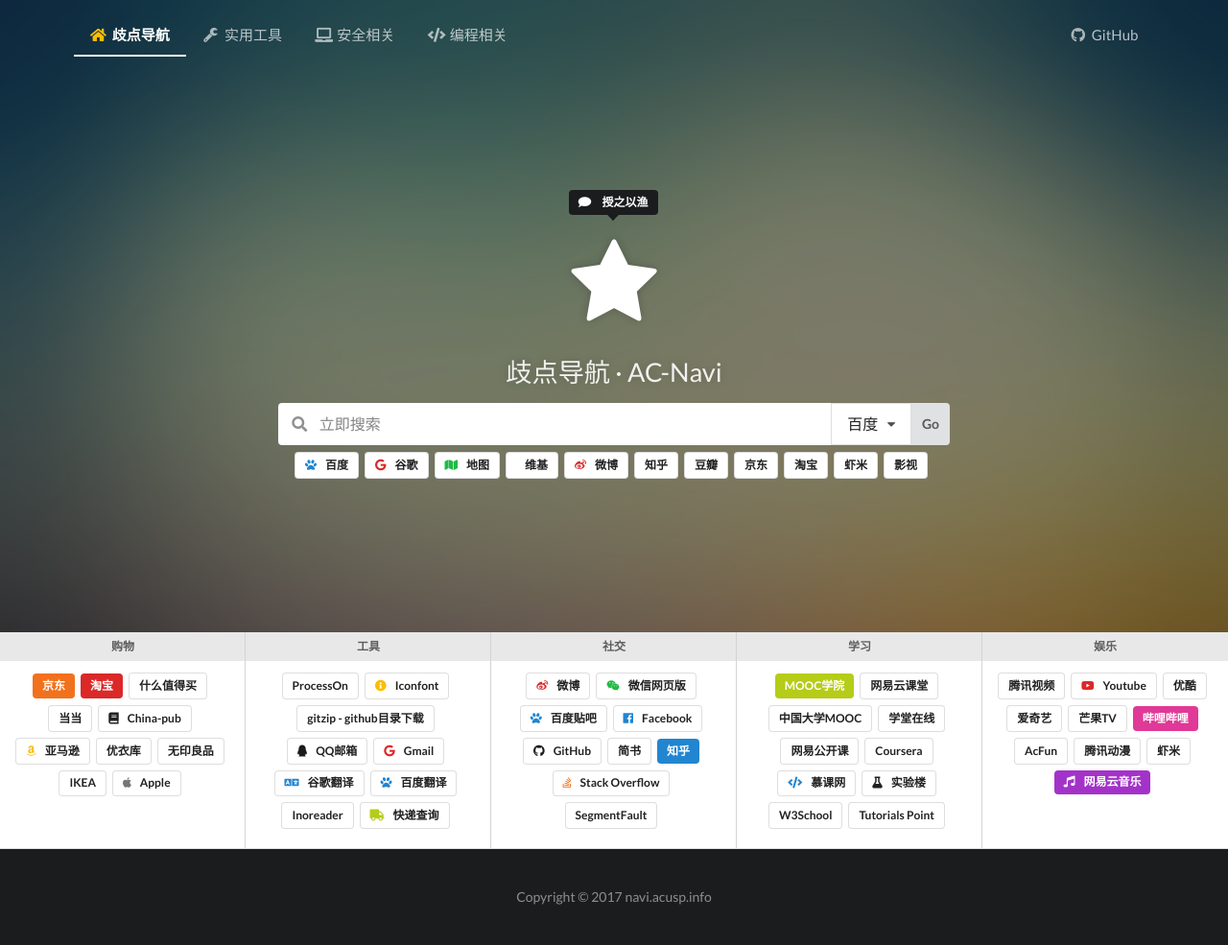
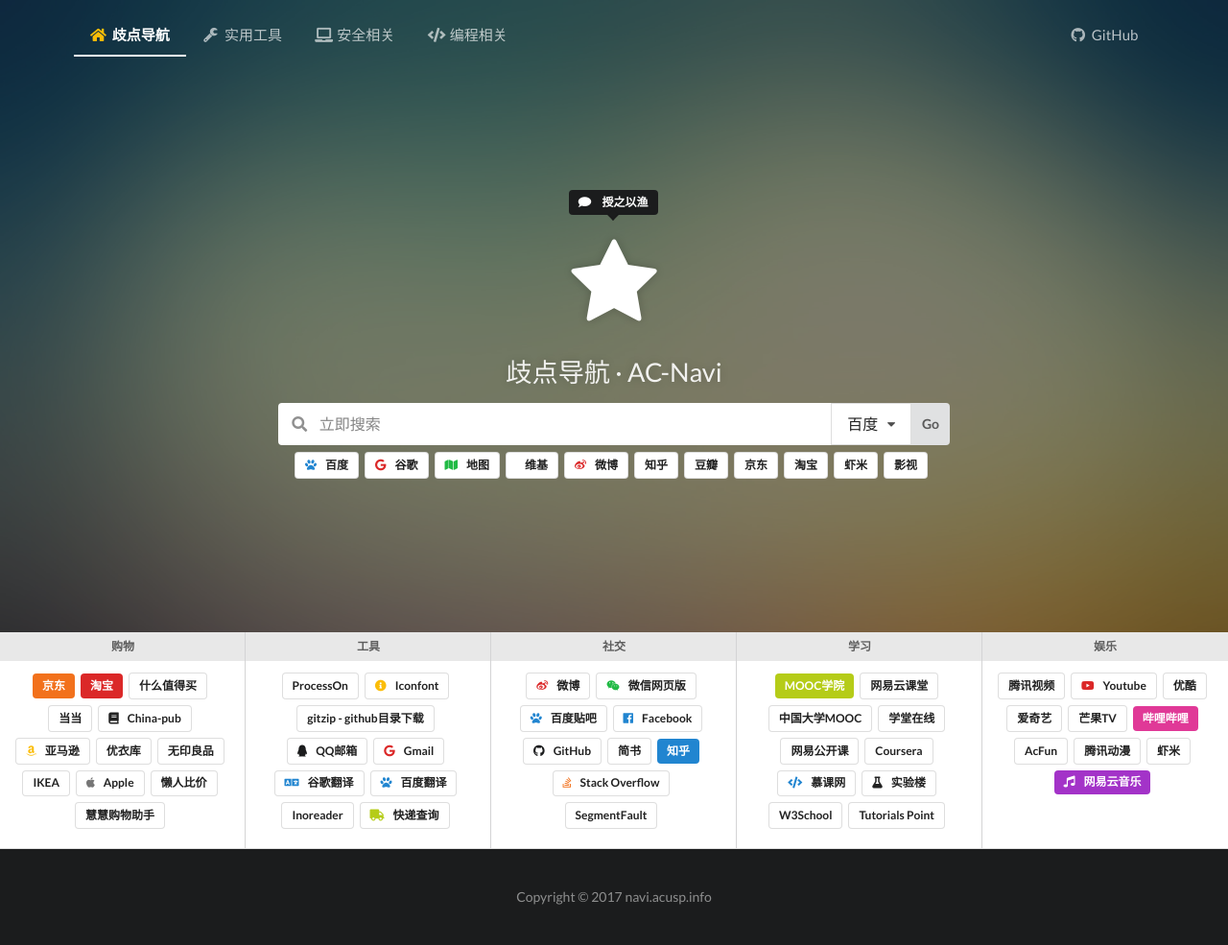
Before and after one commit to acusp/AC-Navi, a Jekyll site: the page built from index.html, in a window 1280 px wide. Shown: the whole page at 96% size. Built offline with Jekyll 4.4.1, drawn with Linux system fonts in a browser that asks for light colours; comment, search, counter and statistics services are not loaded.

Commit message:
Update home links

```diff
--- a/_data/home_links.yml
+++ b/_data/home_links.yml
@@ -44,6 +44,14 @@
       style: basic
       icon: apple grey
       url: https://www.apple.com/
+
+    - name: 懒人比价
+      style: basic
+      url: http://lanrenbijia.com/
+
+    - name: 慧慧购物助手
+      style: basic
+      url: http://zhushou.huihui.cn/
 
 
   - category: 工具
```
